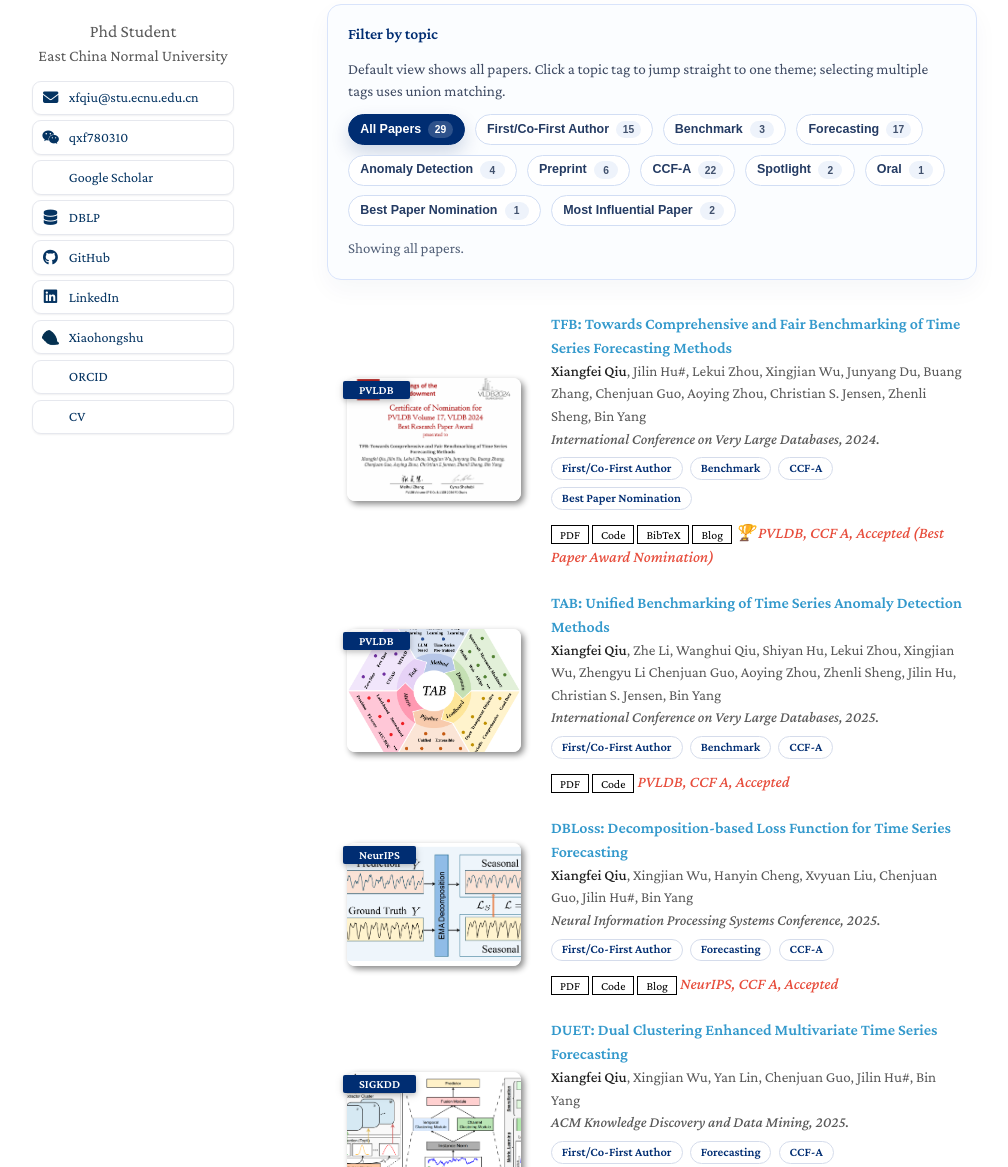
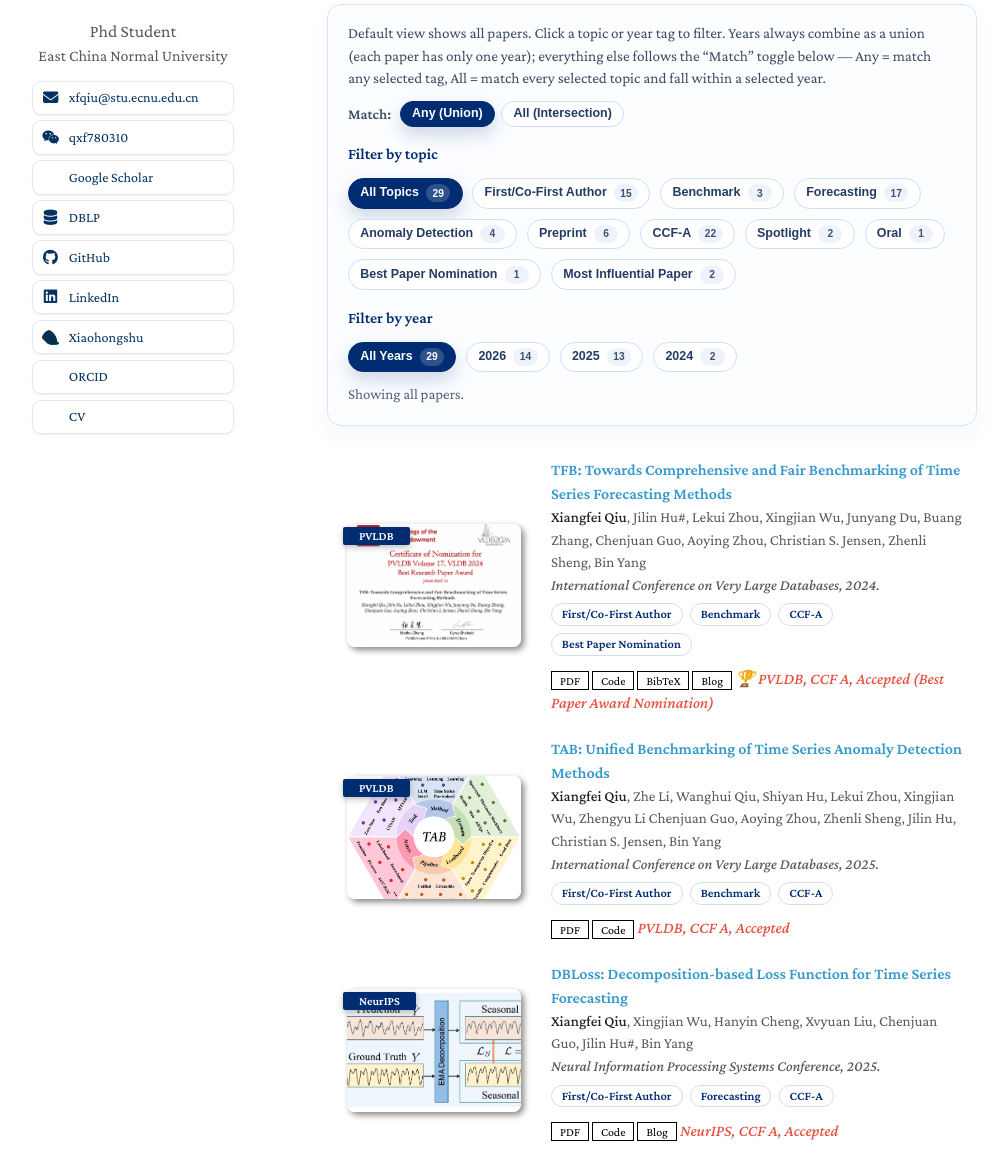
Before and after one commit to qiu69/qiu69.github.io, a Jekyll site: the page built from index.md, in a window 1280 px wide and 1400 px high, scrolled down 783 px. Shown: the part 233-1400 px from the top of the window, without its empty margins (143-1151 px from the left). Built offline with Jekyll 4.4.1, drawn with Linux system fonts in a browser that asks for light colours; a style sheet for code colours, icons or effects is not loaded; part of the change alters nothing that is shown.

Commit message:
Add year filter and Any/All match toggle to publications
Parse the year out of each entry's periodical text and render a
"Filter by year" group alongside topics. A new Match toggle switches
the union/intersection behavior: Any combines selected topics and
years with OR, All requires every selected topic AND a selected
year. Years are always treated as a union since each paper has one
year.

```diff
--- a/assets/css/publications.css
+++ b/assets/css/publications.css
@@ -47,6 +47,10 @@ blockquote { background: var(--global-bg-color); border-left: 2px solid var(--gl
     margin-bottom: 0.75rem;
 }
 
+.publication-filter-title-secondary {
+    margin-top: 1rem;
+}
+
 .publication-filter-description {
     color: #3f4b63;
     font-size: 0.95rem;
@@ -58,6 +62,25 @@ blockquote { background: var(--global-bg-color); border-left: 2px solid var(--gl
     display: flex;
     flex-wrap: wrap;
     gap: 0.62rem;
+}
+
+.publication-filter-mode {
+    display: flex;
+    flex-wrap: wrap;
+    align-items: center;
+    gap: 0.55rem;
+    margin: 0.2rem 0 0.95rem;
+}
+
+.publication-filter-mode-label {
+    color: #3f4b63;
+    font-size: 0.92rem;
+    font-weight: 600;
+}
+
+.publication-filter-mode-group {
+    display: inline-flex;
+    gap: 0.4rem;
 }
 
 .publication-tag-board .tag-filter {
@@ -221,6 +244,8 @@ blockquote { background: var(--global-bg-color); border-left: 2px solid var(--gl
 .publication-filter-description,
 .publication-filter-summary { color: #c4ccd8; }
 
+.publication-filter-mode-label { color: #c4ccd8; }
+
 .publication-tag-board .tag-filter { color: #d7dce3; background: rgba(255,255,255,0.05); border-color: rgba(255,255,255,0.14); }
 
 .publication-tag-board .tag-filter .tag-count { background: rgba(255,255,255,0.08); color: #d7dce3; }
--- a/assets/js/publication-tags.js
+++ b/assets/js/publication-tags.js
@@ -14,6 +14,10 @@
     var board = document.querySelector("[data-publication-tag-board]");
     if (!board) {
       return;
+    }
+    if (window.__pubTagsCleanup) {
+      window.__pubTagsCleanup();
+      window.__pubTagsCleanup = null;
     }
 
     var items = Array.prototype.slice.call(document.querySelectorAll(".publications .bibliography > li"));
@@ -42,6 +46,7 @@
 
     var counts = {};
     var labels = {};
+    var yearCounts = {};
 
     items.forEach(function (item) {
       var seen = {};
@@ -56,6 +61,13 @@
         counts[tagId] = (counts[tagId] || 0) + 1;
       });
       item.dataset.tagIds = Object.keys(seen).join(" ");
+
+      var periodical = item.querySelector(".periodical em");
+      var yearMatch = periodical && periodical.textContent.match(/(20\d{2})/);
+      if (yearMatch) {
+        item.dataset.year = yearMatch[1];
+        yearCounts[yearMatch[1]] = (yearCounts[yearMatch[1]] || 0) + 1;
+      }
     });
 
     var tagIds = Object.keys(counts).sort(function (a, b) {
@@ -74,25 +86,54 @@
     }
 
     var isZh = document.documentElement.lang && document.documentElement.lang.indexOf("zh") === 0;
-    var allLabel = isZh ? "全部论文" : "All Papers";
+    var allLabel = isZh ? "全部主题" : "All Topics";
     var title = isZh ? "按主题筛选" : "Filter by topic";
+    var yearTitle = isZh ? "按年份筛选" : "Filter by year";
+    var allYearsLabel = isZh ? "全部年份" : "All Years";
+    var modeLabel = isZh ? "组合方式" : "Match";
+    var modeAnyLabel = isZh ? "任一 (并集)" : "Any (Union)";
+    var modeAllLabel = isZh ? "全部 (交集)" : "All (Intersection)";
     var description = isZh
-      ? "默认视图显示全部论文。点击主题标签可快速定位相关方向；选择多个标签时取并集。"
-      : "Default view shows all papers. Click a topic tag to jump straight to one theme; selecting multiple tags uses union matching.";
+      ? "默认显示全部论文。点击主题或年份标签即可筛选。年份始终取并集（每篇论文只属于一个年份）；其余按下方“组合方式”切换：任一 = 命中任一所选标签即可，全部 = 同时满足所选主题，并落入所选年份。"
+      : "Default view shows all papers. Click a topic or year tag to filter. Years always combine as a union (each paper has only one year); everything else follows the “Match” toggle below — Any = match any selected tag, All = match every selected topic and fall within a selected year.";
 
     board.hidden = false;
     board.innerHTML = "";
     board.classList.add("publication-filter-card");
 
+    var desc = document.createElement("div");
+    desc.className = "publication-filter-description";
+    desc.textContent = description;
+    board.appendChild(desc);
+
+    var modeRow = document.createElement("div");
+    modeRow.className = "publication-filter-mode";
+    var modeLabelEl = document.createElement("span");
+    modeLabelEl.className = "publication-filter-mode-label";
+    modeLabelEl.textContent = modeLabel + ":";
+    modeRow.appendChild(modeLabelEl);
+
+    var modeGroup = document.createElement("div");
+    modeGroup.className = "publication-filter-mode-group";
+    var modeAnyButton = document.createElement("button");
+    modeAnyButton.type = "button";
+    modeAnyButton.className = "tag-filter mode-filter is-active";
+    modeAnyButton.dataset.mode = "any";
+    modeAnyButton.innerHTML = '<span class="tag-label">' + modeAnyLabel + "</span>";
+    var modeAllButton = document.createElement("button");
+    modeAllButton.type = "button";
+    modeAllButton.className = "tag-filter mode-filter";
+    modeAllButton.dataset.mode = "all";
+    modeAllButton.innerHTML = '<span class="tag-label">' + modeAllLabel + "</span>";
+    modeGroup.appendChild(modeAnyButton);
+    modeGroup.appendChild(modeAllButton);
+    modeRow.appendChild(modeGroup);
+    board.appendChild(modeRow);
+
     var heading = document.createElement("div");
     heading.className = "publication-filter-title";
     heading.textContent = title;
     board.appendChild(heading);
-
-    var desc = document.createElement("div");
-    desc.className = "publication-filter-description";
-    desc.textContent = description;
-    board.appendChild(desc);
 
     var list = document.createElement("div");
     list.className = "publication-filter-list";
@@ -114,11 +155,41 @@
       list.appendChild(button);
     });
 
+    var years = Object.keys(yearCounts).sort(function (a, b) { return Number(b) - Number(a); });
+    if (years.length > 1) {
+      var yearHeading = document.createElement("div");
+      yearHeading.className = "publication-filter-title publication-filter-title-secondary";
+      yearHeading.textContent = yearTitle;
+      board.appendChild(yearHeading);
+
+      var yearList = document.createElement("div");
+      yearList.className = "publication-filter-list publication-filter-list-year";
+      board.appendChild(yearList);
+
+      var allYearsButton = document.createElement("button");
+      allYearsButton.type = "button";
+      allYearsButton.className = "tag-filter year-filter is-active";
+      allYearsButton.dataset.year = "";
+      allYearsButton.innerHTML = '<span class="tag-label">' + allYearsLabel + '</span><span class="tag-count">' + items.length + "</span>";
+      yearList.appendChild(allYearsButton);
+
+      years.forEach(function (year) {
+        var button = document.createElement("button");
+        button.type = "button";
+        button.className = "tag-filter year-filter";
+        button.dataset.year = year;
+        button.innerHTML = '<span class="tag-label">' + year + '</span><span class="tag-count">' + yearCounts[year] + "</span>";
+        yearList.appendChild(button);
+      });
+    }
+
     var summary = document.createElement("div");
     summary.className = "publication-filter-summary";
     board.appendChild(summary);
 
     var activeTags = [];
+    var activeYears = [];
+    var matchMode = "any";
 
     function toggleTag(tagId) {
       var index = activeTags.indexOf(tagId);
@@ -129,40 +200,88 @@
       }
     }
 
+    function toggleYear(year) {
+      var index = activeYears.indexOf(year);
+      if (index === -1) {
+        activeYears.push(year);
+      } else {
+        activeYears.splice(index, 1);
+      }
+    }
+
     function applyFilter() {
       var visibleCount = 0;
       items.forEach(function (item) {
-        var tagIds = item.dataset.tagIds ? item.dataset.tagIds.split(" ") : [];
-        var visible = !activeTags.length || activeTags.some(function (tagId) {
-          return tagIds.indexOf(tagId) !== -1;
-        });
+        var itemTags = item.dataset.tagIds ? item.dataset.tagIds.split(" ") : [];
+        var matchesTag;
+        if (!activeTags.length) {
+          matchesTag = true;
+        } else if (matchMode === "all") {
+          matchesTag = activeTags.every(function (tagId) {
+            return itemTags.indexOf(tagId) !== -1;
+          });
+        } else {
+          matchesTag = activeTags.some(function (tagId) {
+            return itemTags.indexOf(tagId) !== -1;
+          });
+        }
+        var matchesYear = !activeYears.length || activeYears.indexOf(item.dataset.year) !== -1;
+        var visible;
+        if (matchMode === "all") {
+          visible = matchesTag && matchesYear;
+        } else if (!activeTags.length && !activeYears.length) {
+          visible = true;
+        } else if (!activeTags.length) {
+          visible = matchesYear;
+        } else if (!activeYears.length) {
+          visible = matchesTag;
+        } else {
+          visible = matchesTag || matchesYear;
+        }
         item.hidden = !visible;
         if (visible) {
           visibleCount += 1;
         }
       });
 
-      Array.prototype.forEach.call(board.querySelectorAll(".tag-filter"), function (button) {
+      Array.prototype.forEach.call(board.querySelectorAll(".tag-filter:not(.year-filter):not(.mode-filter)"), function (button) {
         var tagId = button.dataset.tagId;
         button.classList.toggle("is-active", tagId === "" ? activeTags.length === 0 : activeTags.indexOf(tagId) !== -1);
+      });
+
+      Array.prototype.forEach.call(board.querySelectorAll(".year-filter"), function (button) {
+        var year = button.dataset.year;
+        button.classList.toggle("is-active", year === "" ? activeYears.length === 0 : activeYears.indexOf(year) !== -1);
+      });
+
+      Array.prototype.forEach.call(board.querySelectorAll(".mode-filter"), function (button) {
+        button.classList.toggle("is-active", button.dataset.mode === matchMode);
       });
 
       Array.prototype.forEach.call(document.querySelectorAll(".pub-chip[data-tag-id]"), function (chip) {
         chip.classList.toggle("is-active", activeTags.indexOf(chip.dataset.tagId) !== -1);
       });
 
-      if (!activeTags.length) {
+      if (!activeTags.length && !activeYears.length) {
         summary.textContent = isZh ? "当前显示全部论文。" : "Showing all papers.";
         return;
       }
 
-      var selectedLabels = activeTags.map(function (tagId) {
-        return labels[tagId];
-      }).join(isZh ? "、" : " + ");
+      var parts = [];
+      if (activeTags.length) {
+        var topicJoiner = isZh ? (matchMode === "all" ? " 且 " : "、") : (matchMode === "all" ? " AND " : " OR ");
+        var selectedLabels = activeTags.map(function (tagId) { return labels[tagId]; }).join(topicJoiner);
+        parts.push(isZh ? "标签 " + selectedLabels : "tags " + selectedLabels);
+      }
+      if (activeYears.length) {
+        var selectedYears = activeYears.slice().sort().join(isZh ? "、" : " / ");
+        parts.push(isZh ? "年份 " + selectedYears : "year " + selectedYears);
+      }
+      var groupJoiner = isZh ? (matchMode === "all" ? " 且 " : " 或 ") : (matchMode === "all" ? " AND " : " OR ");
 
       summary.textContent = isZh
-        ? "当前显示 " + visibleCount + " 篇包含任一所选标签 “" + selectedLabels + "” 的论文。"
-        : "Showing " + visibleCount + " papers tagged with any of " + selectedLabels + ".";
+        ? "当前显示 " + visibleCount + " 篇匹配 " + parts.join(groupJoiner) + " 的论文。"
+        : "Showing " + visibleCount + " papers matching " + parts.join(groupJoiner) + ".";
     }
 
     function handleFilterButtonClick(event) {
@@ -171,7 +290,19 @@
         return;
       }
       event.preventDefault();
-      if (!button.dataset.tagId) {
+      if (button.classList.contains("mode-filter")) {
+        var nextMode = button.dataset.mode === "all" ? "all" : "any";
+        if (nextMode === matchMode) {
+          return;
+        }
+        matchMode = nextMode;
+      } else if (button.classList.contains("year-filter")) {
+        if (!button.dataset.year) {
+          activeYears = [];
+        } else {
+          toggleYear(button.dataset.year);
+        }
+      } else if (!button.dataset.tagId) {
         activeTags = [];
       } else {
         toggleTag(button.dataset.tagId);
@@ -193,8 +324,14 @@
     board.addEventListener("click", handleFilterButtonClick);
     document.addEventListener("click", handleChipClick);
 
+    window.__pubTagsCleanup = function () {
+      document.removeEventListener("click", handleChipClick);
+    };
+
     applyFilter();
   }
+
+  window.initPublicationTags = initPublicationTags;
 
   if (document.readyState === "loading") {
     document.addEventListener("DOMContentLoaded", initPublicationTags);
```
